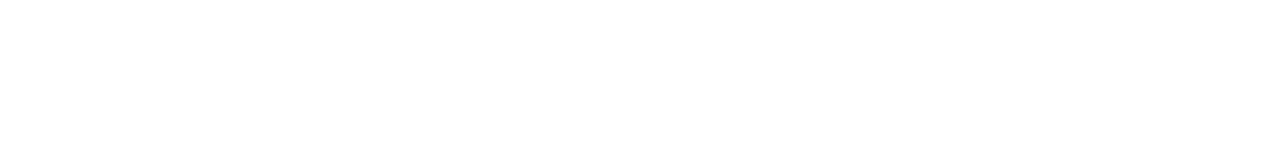
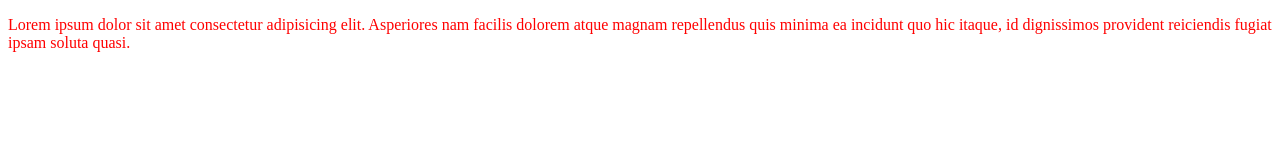
Before and after one commit to arpi20242/git8, a plain HTML site: page index.html in a window 1280 px wide. Drawn offline with Linux system fonts and the light colour scheme.

Commit message:
Harmadik fázis

```diff
--- a/index.html
+++ b/index.html
@@ -4,8 +4,9 @@
     <meta charset="UTF-8">
     <meta name="viewport" content="width=device-width, initial-scale=1.0">
     <title>Document</title>
+    <link rel="stylesheet" href="style.css">
 </head>
 <body>
-
+    <p>Lorem ipsum dolor sit amet consectetur adipisicing elit. Asperiores nam facilis dolorem atque magnam repellendus quis minima ea incidunt quo hic itaque, id dignissimos provident reiciendis fugiat ipsam soluta quasi.</p>
 </body>
 </html>
--- a/style.css
+++ b/style.css
@@ -0,0 +1,3 @@
+p {
+    color: red;
+}
```
